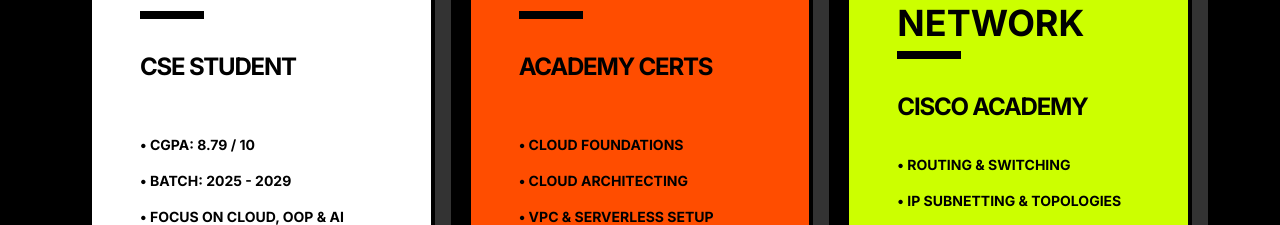
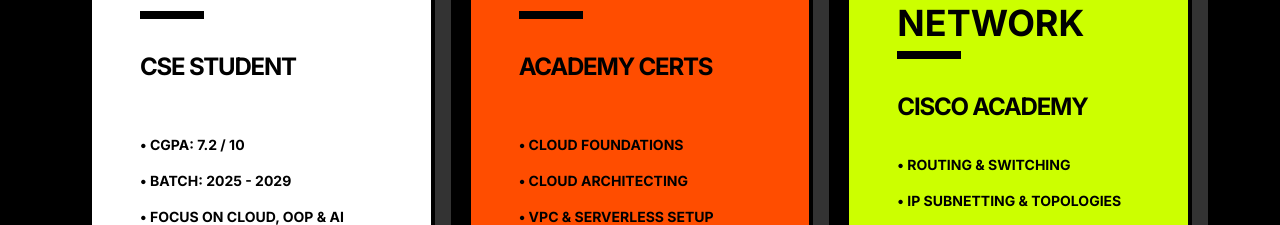
Before and after one commit to enrcse-tech/portfolio, a React (Vite) app: page / in a window 1280 px wide. Shown: the part 6860-7085 px from the top of the page. Built offline with nearby package versions, Linux system fonts and the light colour scheme.

Commit message:
fix: update academic CGPA to 7.2

```diff
--- a/src/components/PlayfulBrutal.tsx
+++ b/src/components/PlayfulBrutal.tsx
@@ -495,7 +495,7 @@
               title: "LPU B.Tech",
               subtitle: "CSE Student",
               color: "bg-white",
-              bullets: ["CGPA: 8.79 / 10", "Batch: 2025 - 2029", "Focus on Cloud, OOP & AI"],
+              bullets: ["CGPA: 7.2 / 10", "Batch: 2025 - 2029", "Focus on Cloud, OOP & AI"],
               btnText: "LPU Website",
               btnLink: "https://www.lpu.in"
             },
```
